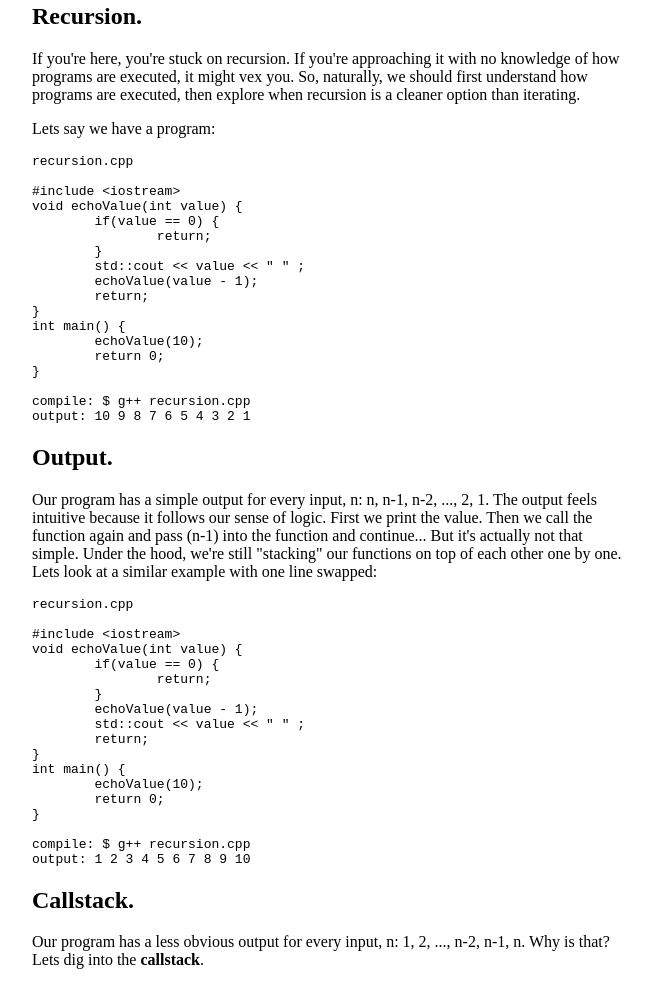
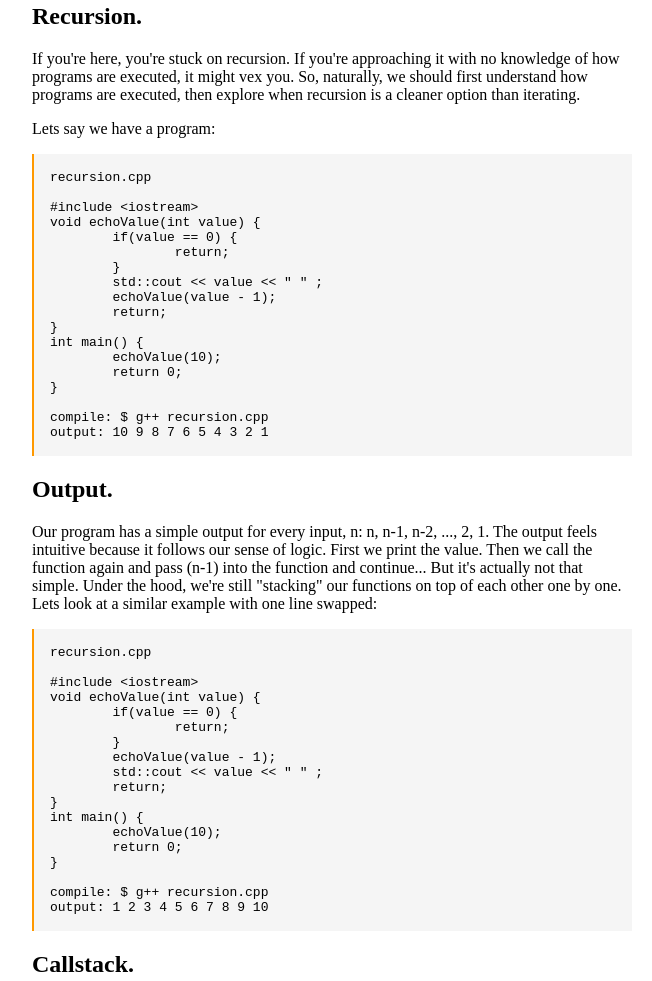
Before and after one commit to seanjhulse/seanjhulse.github.io, a plain HTML site: page posts/0.html in a window 1280 px wide. Shown: the part 279-1260 px from the top of the page, without its empty margins (308-960 px from the left). Drawn offline with Linux system fonts and the light colour scheme.

Commit message:
Adding a code class to my CSS in order to better highlight the code sections of the articles

```diff
--- a/posts/0.html
+++ b/posts/0.html
@@ -35,7 +35,7 @@
 				<h1>Recursion.</h1>
 				<p>If you're here, you're stuck on recursion. If you're approaching it with no knowledge of how programs are executed, it might vex you. So, naturally, we should first understand how programs are executed, then explore when recursion is a cleaner option than iterating.</p>
 				<p>Lets say we have a program:</p>
-<pre>
+<pre class="code">
 recursion.cpp
 <code>
 #include &lt;iostream&gt;
@@ -59,7 +59,7 @@ output: 10 9 8 7 6 5 4 3 2 1
 			<section>
 				<h2>Output.</h2>
 				<p>Our program has a simple output for every input, n: n, n-1, n-2, ..., 2, 1. The output feels intuitive because it follows our sense of logic. First we print the value. Then we call the function again and pass (n-1) into the function and continue... But it's actually not that simple. Under the hood, we're still "stacking" our functions on top of each other one by one. Lets look at a similar example with one line swapped:</p>
-<pre>
+<pre class="code">
 recursion.cpp
 <code>
 #include &lt;iostream&gt;
--- a/stylesheets/app.css
+++ b/stylesheets/app.css
@@ -20,3 +20,9 @@ body {
 .grid-item {
 	grid-row: 1;
 }
+
+.code {
+	background: #f5f5f5;
+	padding: 1rem;
+	border-left: 2px solid #ff9900;
+}
```
